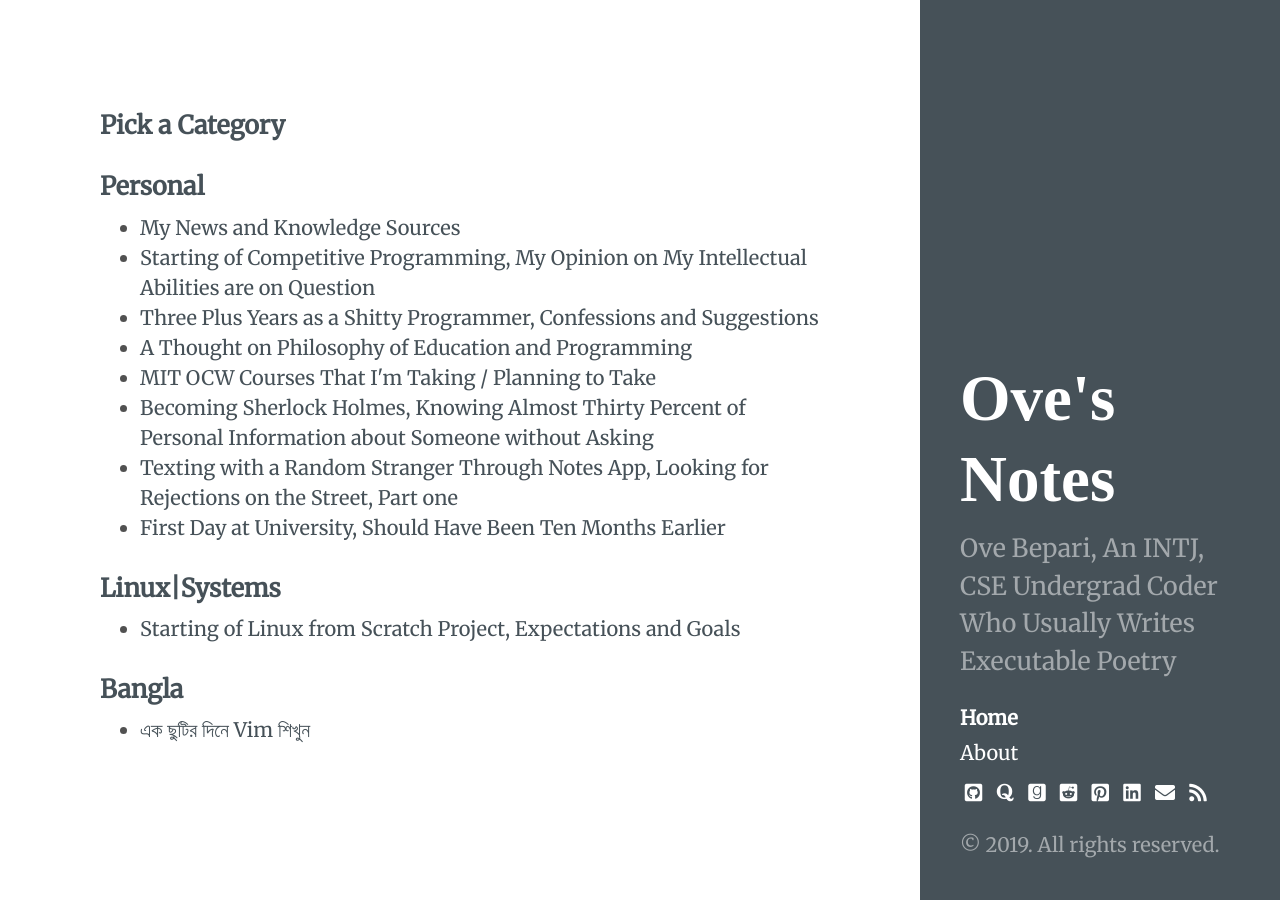
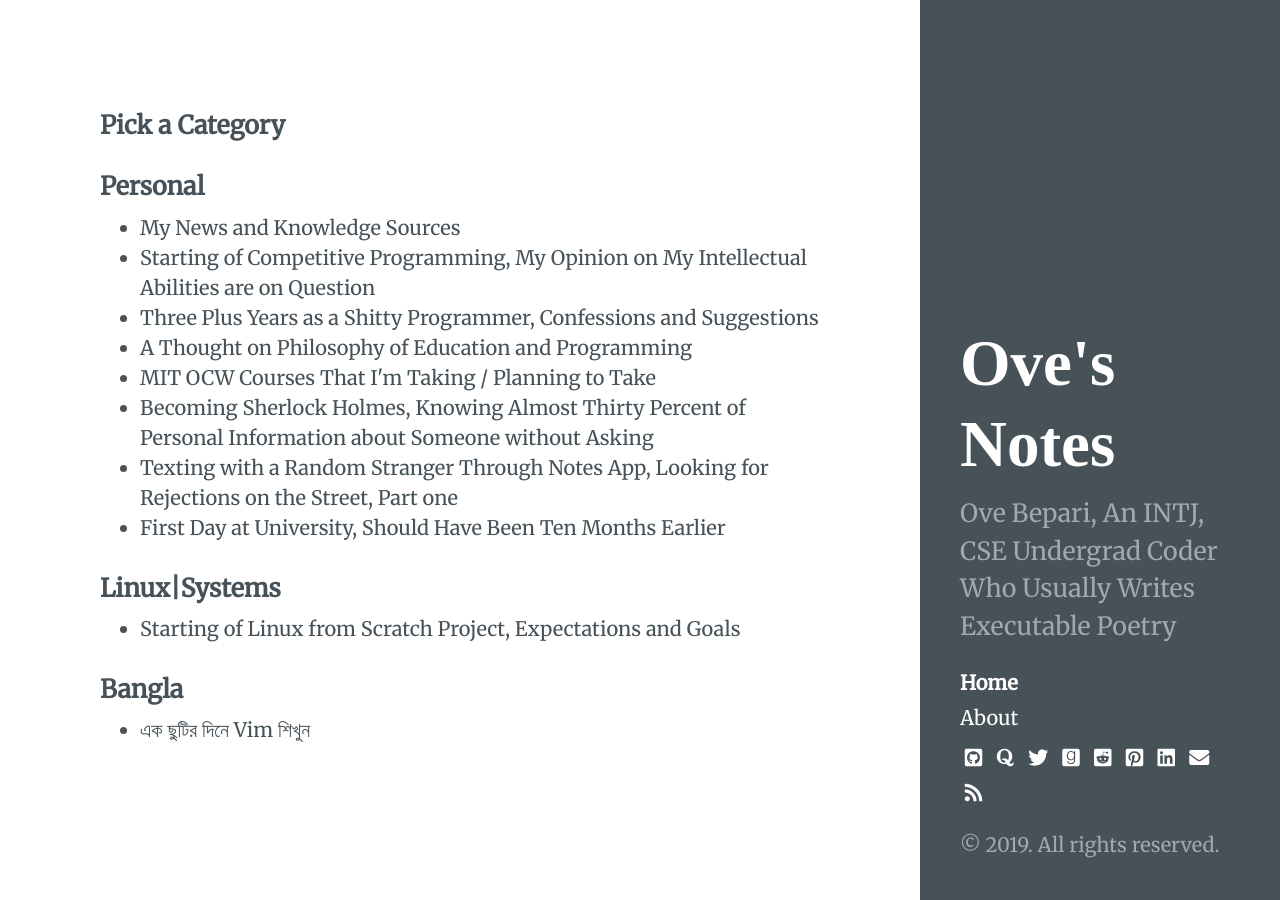
Before and after one commit to ovebepari/ovebepari.github.io, a Jekyll site: the page built from index.html, in a window 1280 px wide. Built offline with Jekyll 4.4.1, drawn with Linux system fonts in a browser that asks for light colours.

Commit message:
added twitter

```diff
--- a/_includes/sidebar.html
+++ b/_includes/sidebar.html
@@ -34,6 +34,9 @@
         <a href="https://quora.com/profile/Ove-Bepari" target="_blank" style="border-bottom: none;"><i class="fab fa-quora"></i></a>
 
         &nbsp;
+        <a href="http://twitter.com/ovepari" target="_blank" style="border-bottom: none;"><i class="fab fa-twitter"></i></a>
+
+        &nbsp;
         <a href="https://www.goodreads.com/ovebepari" target="_blank" style="border-bottom: none;"><i class="fab fa-goodreads"></i></a>
 
         &nbsp;
```
